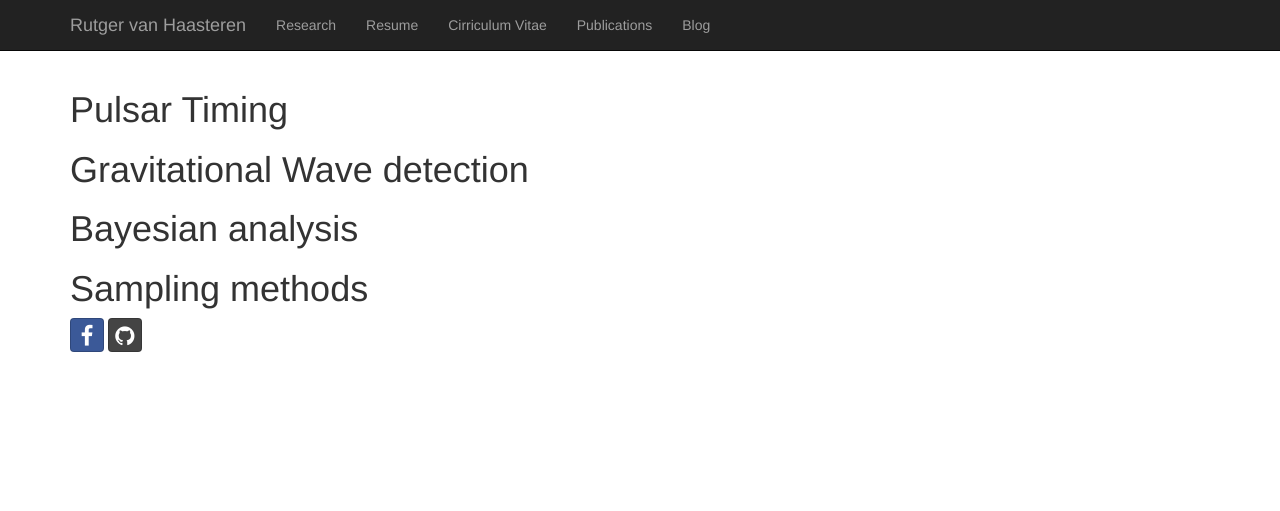
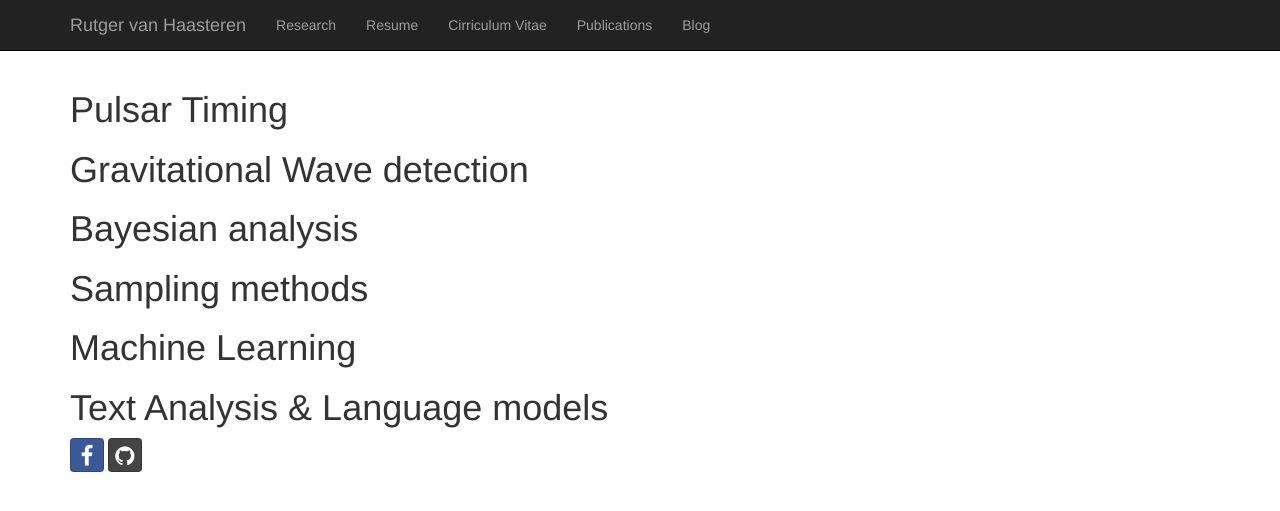
Before and after one commit to vhaasteren/vhaasteren.github.io, a Jekyll site: the page built from research.md, in a window 1280 px wide. Shown: the top 511 px of the page. Built offline with Jekyll 4.4.1, drawn with Linux system fonts in a browser that asks for light colours.

Commit message:
Updated research.md

```diff
--- a/research.md
+++ b/research.md
@@ -10,3 +10,7 @@ layout: default
 # Bayesian analysis
 
 # Sampling methods
+
+# Machine Learning
+
+# Text Analysis & Language models
```
